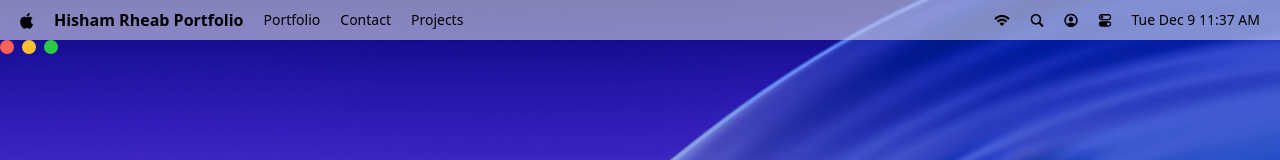
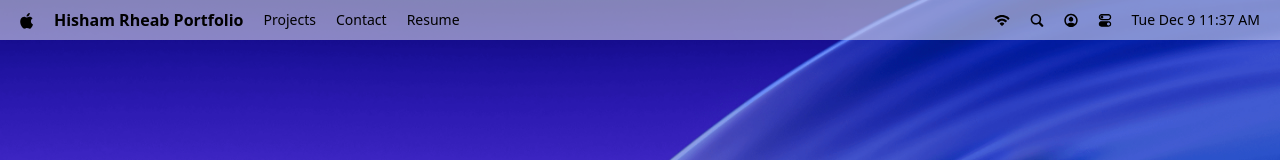
Before and after one commit to hishamrehab/os-portfolio, a React (Vite) app: page / in a window 1280 px wide. Shown: the top 160 px of the page. Built offline with nearby package versions, Linux system fonts and the light colour scheme; a web font is replaced by a local one.

Commit message:
Resume Component

```diff
--- a/package.json
+++ b/package.json
@@ -18,6 +18,7 @@
     "lucide-react": "^0.560.0",
     "react": "^19.2.0",
     "react-dom": "^19.2.0",
+    "react-pdf": "^10.2.0",
     "react-tooltip": "^5.30.0",
     "tailwindcss": "^4.1.17",
     "zustand": "^5.0.9"
--- a/src/constants/index.js
+++ b/src/constants/index.js
@@ -1,9 +1,20 @@
 export const navLinks = [
-  {id : 1 , name : "Portfolio"},
-  {id : 2 , name : "Contact"},
-  {id : 3 , name : "Projects"},
+  {
+    id: 1,
+    name: "Projects",
+    type: "finder",
+  },
+  {
+    id: 3,
+    name: "Contact",
+    type: "contact",
+  },
+  {
+    id: 4,
+    name: "Resume",
+    type: "resume",
+  },
 ];
-
 
 export const navIcons = [
   {
--- a/src/windows/Resume.jsx
+++ b/src/windows/Resume.jsx
@@ -1,15 +1,26 @@
+import { Download } from "lucide-react";
 import { WindowControls } from "../components";
 import WindowWrapper from "../hoc/WindowWrapper"
 
 const Resume = () => {
   return (
     <>
-    <div id="wndow-hrader">
+    <div id="window-header">
       <WindowControls target="resume" />
+      <h2>Resume.pdf</h2>
+
+  <a
+  href="files/resume.pdf"
+  download
+ className="cursor-pointer"
+  title="Download Resume"
+  >
+    <Download className="icon"/>
+   </a>
     </div>
     </>
   )
 }
 
-const ResumeWindow = WindowWrapper(Resume , "resume");
-export default Resume
+const ResumeWindow = WindowWrapper(Resume, "resume");
+export default ResumeWindow
```
Also changed, not shown: src/index.css (line endings or trailing spaces), 2 other files (tests, documents, lock files or other folders).
